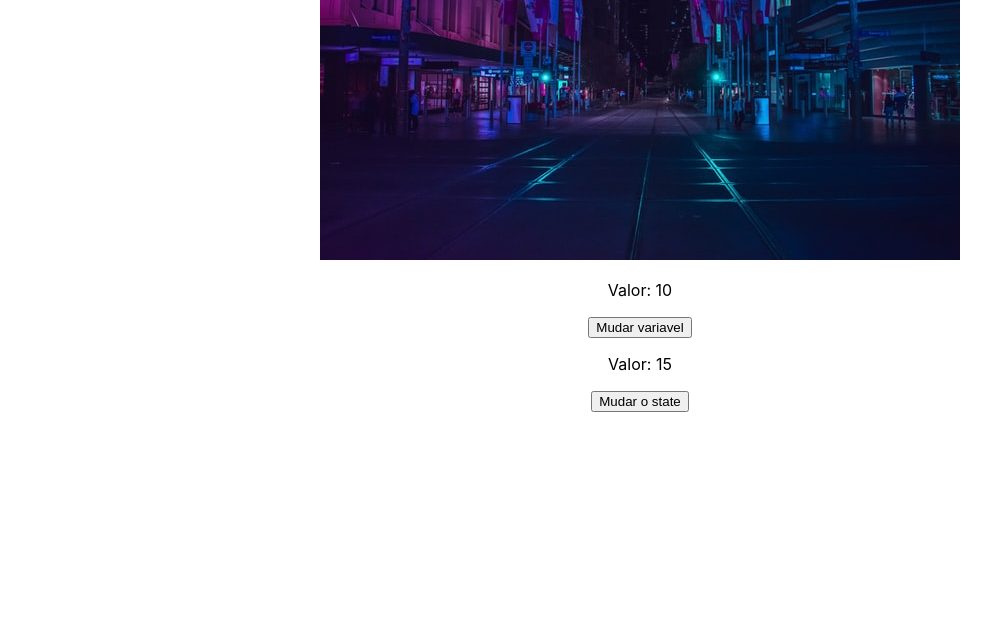
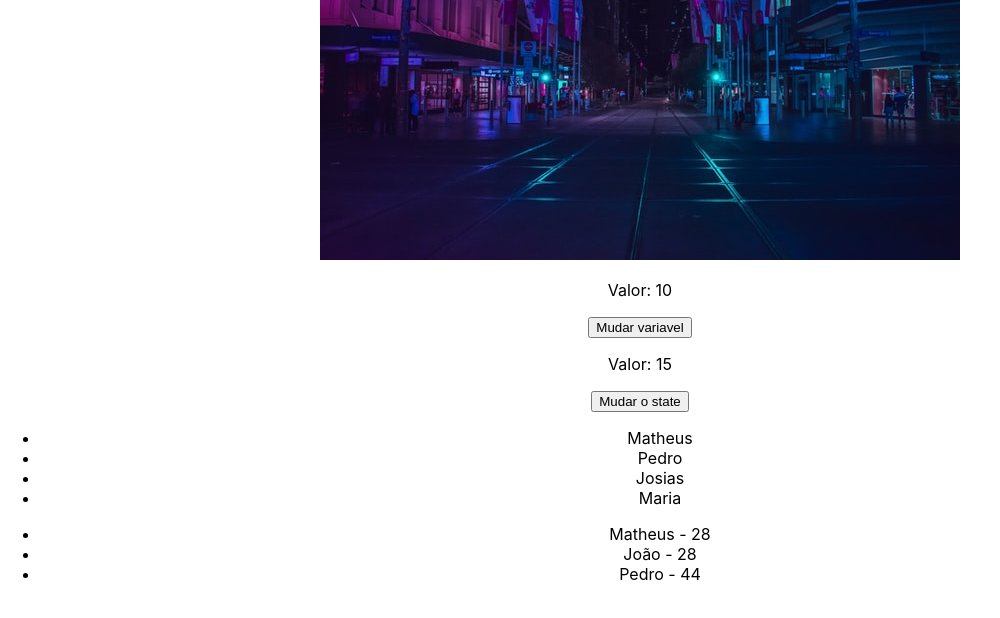
Before and after one commit to fau-33/curso_react_udemy, a React (Create React App) app in the folder 2.fundamentos/2.avancando/secao3/: page / in a window 1280 px wide. Shown: the part 680-1298 px from the top of the page, without its empty margins (0-1000 px from the left). Built offline with nearby package versions, Linux system fonts and the light colour scheme.

Commit message:
Estudos sobre lists e keys react

```diff
--- a/2.fundamentos/2.avancando/secao3/src/App.js
+++ b/2.fundamentos/2.avancando/secao3/src/App.js
@@ -1,5 +1,6 @@
 import './App.css';
 import City from './assets/city.jpg';
+import ListRender from './components/ListRender';
 import ManageData from './components/ManageData';
 
 function App() {
@@ -15,6 +16,7 @@
         <img src={City} alt='Cidade'/>
       </div>
       <ManageData />
+      <ListRender />
     </div>
   );
 }
--- /dev/null
+++ b/2.fundamentos/2.avancando/secao3/src/components/ListRender.js
@@ -0,0 +1,30 @@
+import { useState } from 'react'
+
+const ListRender = () => {
+    const [list] = useState(["Matheus", "Pedro", "Josias", "Maria"]);
+
+    const [users] = useState([
+        {id: 1, name: "Matheus", age: 28},
+        {id: 7345666, name: "João", age: 28},
+        {id: 8344423, name: "Pedro", age: 44},
+    ]);
+
+  return (
+    <div>
+        <ul>
+            {list.map((item, i) => (
+                <li key={i}>{item}</li>
+            ))}
+        </ul>
+        <ul>
+            {users.map((user) => (
+                <li key={user.id}>
+                    {user.name} - {user.age}
+                </li>
+            ))}
+        </ul>
+    </div>
+  )
+}
+
+export default ListRender
```
